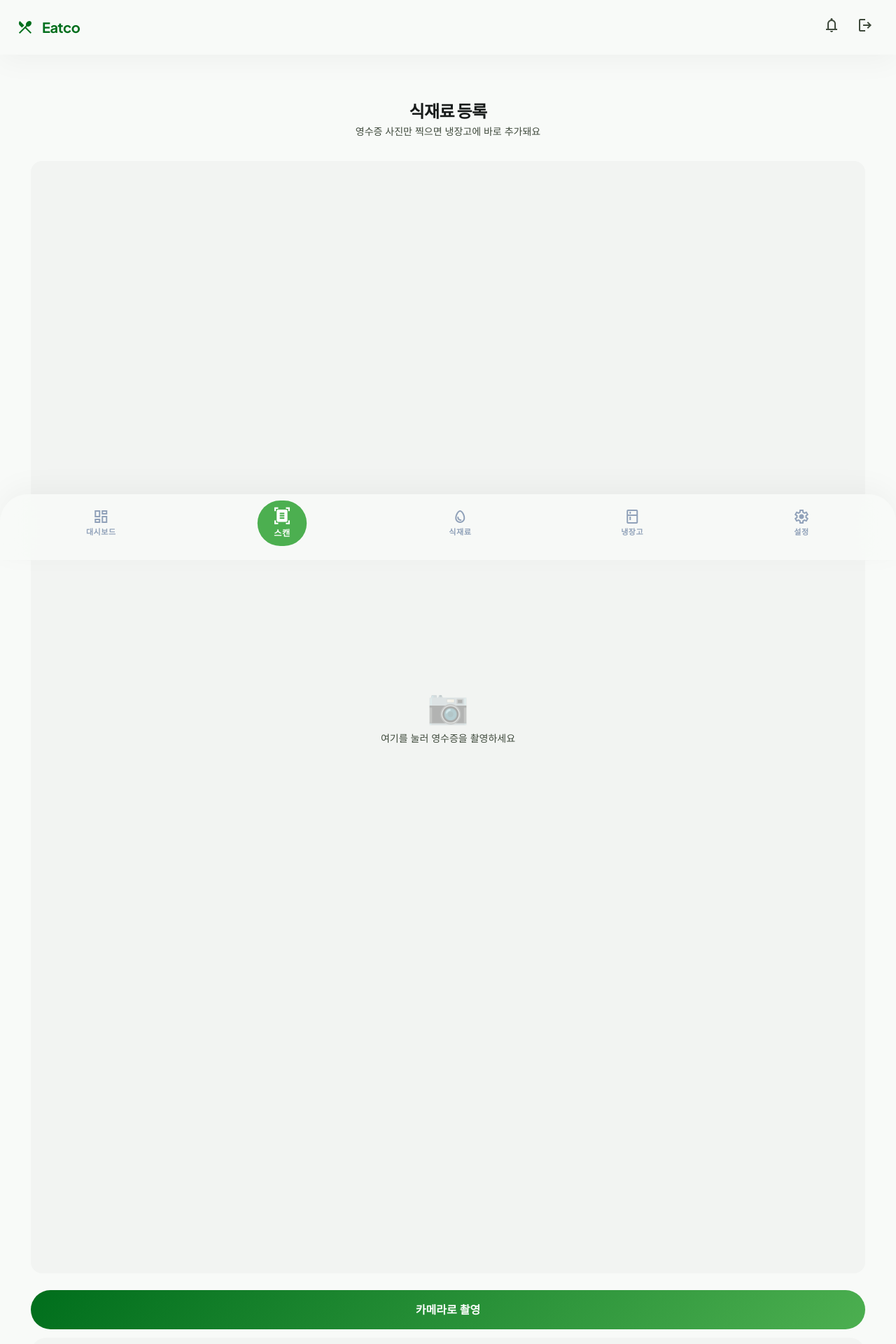
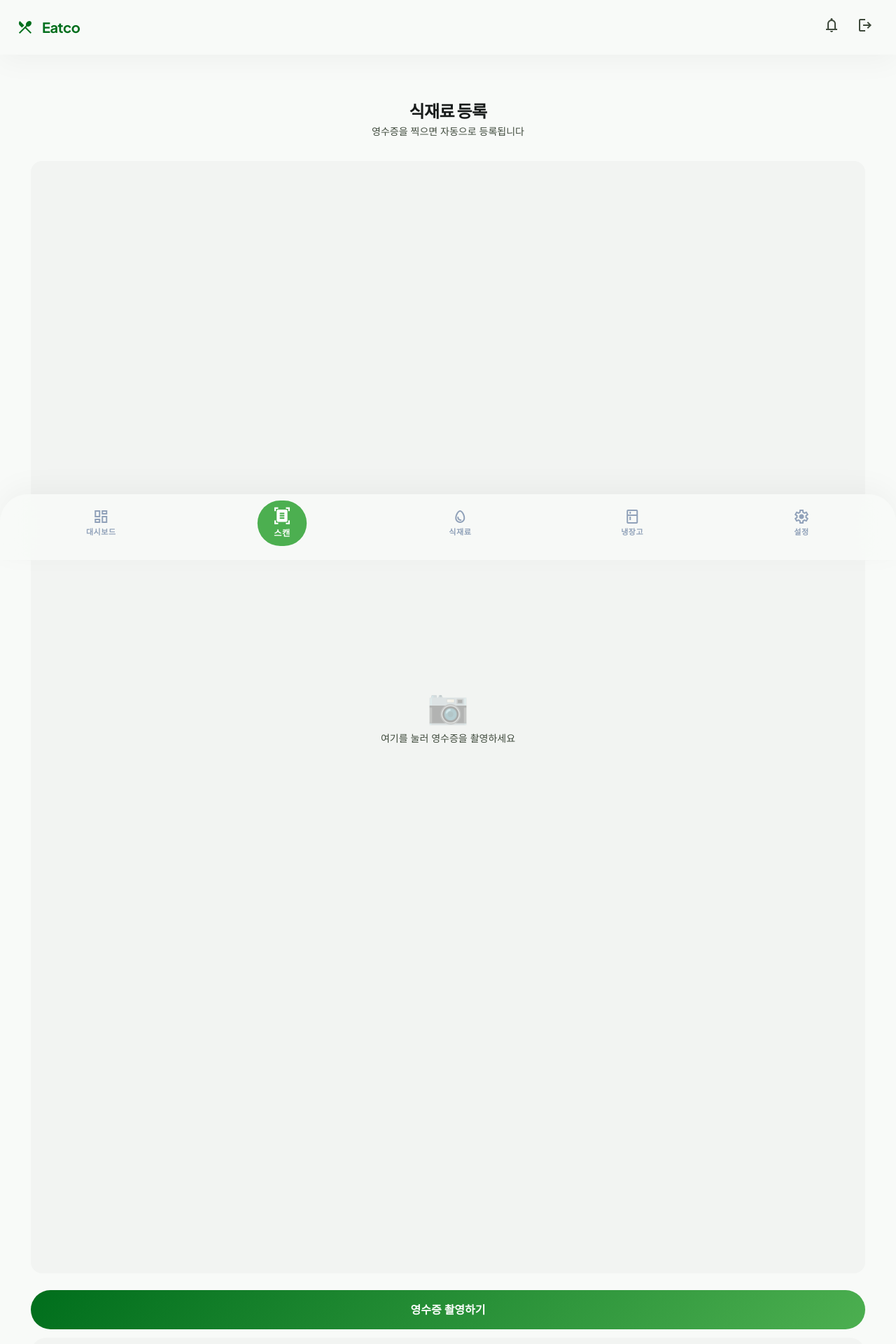
Before and after one commit to dlsgur2845/eatco, a React (Vite) app in the folder frontend/: page /scan in a window 1280 px wide. Shown: the top 1920 px of the page at 70% size. Built offline with nearby package versions, Linux system fonts and the light colour scheme; no server answers; sample sign-in values are in the browser's storage.

Commit message:
fix: 문구 2개 원래대로 복원 (영수증을 찍으면 자동으로 등록됩니다, 영수증 촬영하기)

```diff
--- a/frontend/src/pages/ScanPage.tsx
+++ b/frontend/src/pages/ScanPage.tsx
@@ -83,7 +83,7 @@ export default function ScanPage({ onRegistered }: Props) {
         식재료 등록
       </h1>
       <p className="text-sm mb-8" style={{ color: 'var(--color-on-surface-variant)' }}>
-        영수증 사진만 찍으면 냉장고에 바로 추가돼요
+        영수증을 찍으면 자동으로 등록됩니다
       </p>
 
       {scanning ? (
@@ -151,7 +151,7 @@ export default function ScanPage({ onRegistered }: Props) {
         onClick={() => fileInputRef.current?.click()}
         disabled={scanning}
       >
-        카메라로 촬영
+        영수증 촬영하기
       </button>
 
       <button
```
